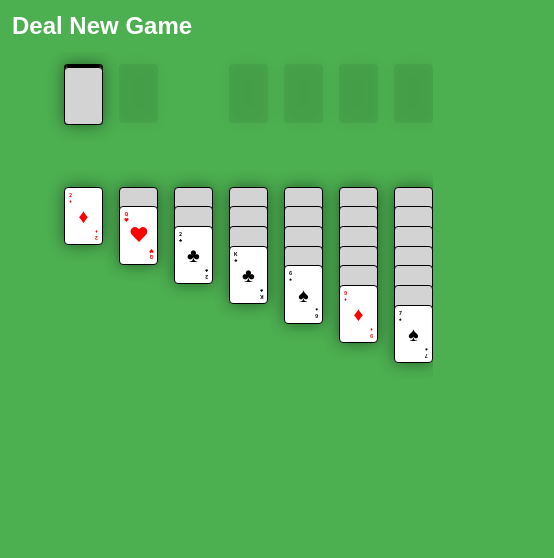
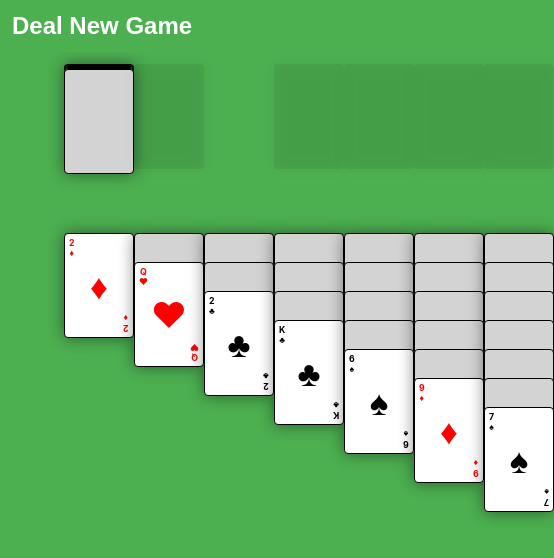
Before and after one commit to brncsk/react-recoil-klondike, a React (Create React App) app: page / in a window 390 px wide. Shown: the top 558 px of the page, 554 px wide, since content can reach past the window. Built offline with nearby package versions, Linux system fonts and the light colour scheme.

Commit message:
fix(App.css): tweak responsive card sizing

```diff
--- a/src/App.css
+++ b/src/App.css
@@ -1,5 +1,5 @@
 :root {
-  --card-width: 10vw;
+  --card-width: clamp(70px, 10vw, 150px);
   --card-height: calc(var(--card-width) * 1.5);
   --card-font-size: calc(var(--card-width) / 2);
   --card-border-radius: 0.25em;
@@ -53,8 +53,6 @@ button {
 
 .tableau {
   grid-row: 2;
-
-  gap: 1rem;
 }
 
 .stack {
```
